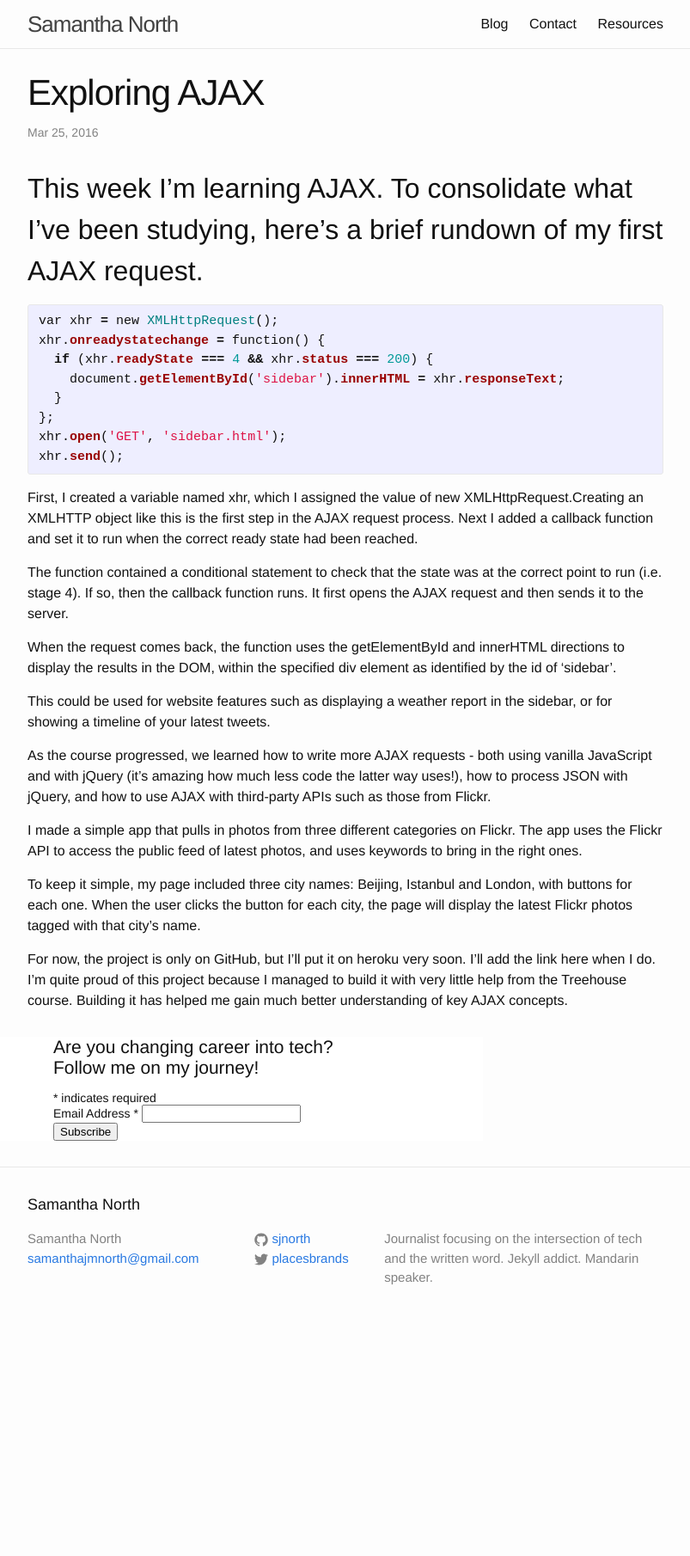
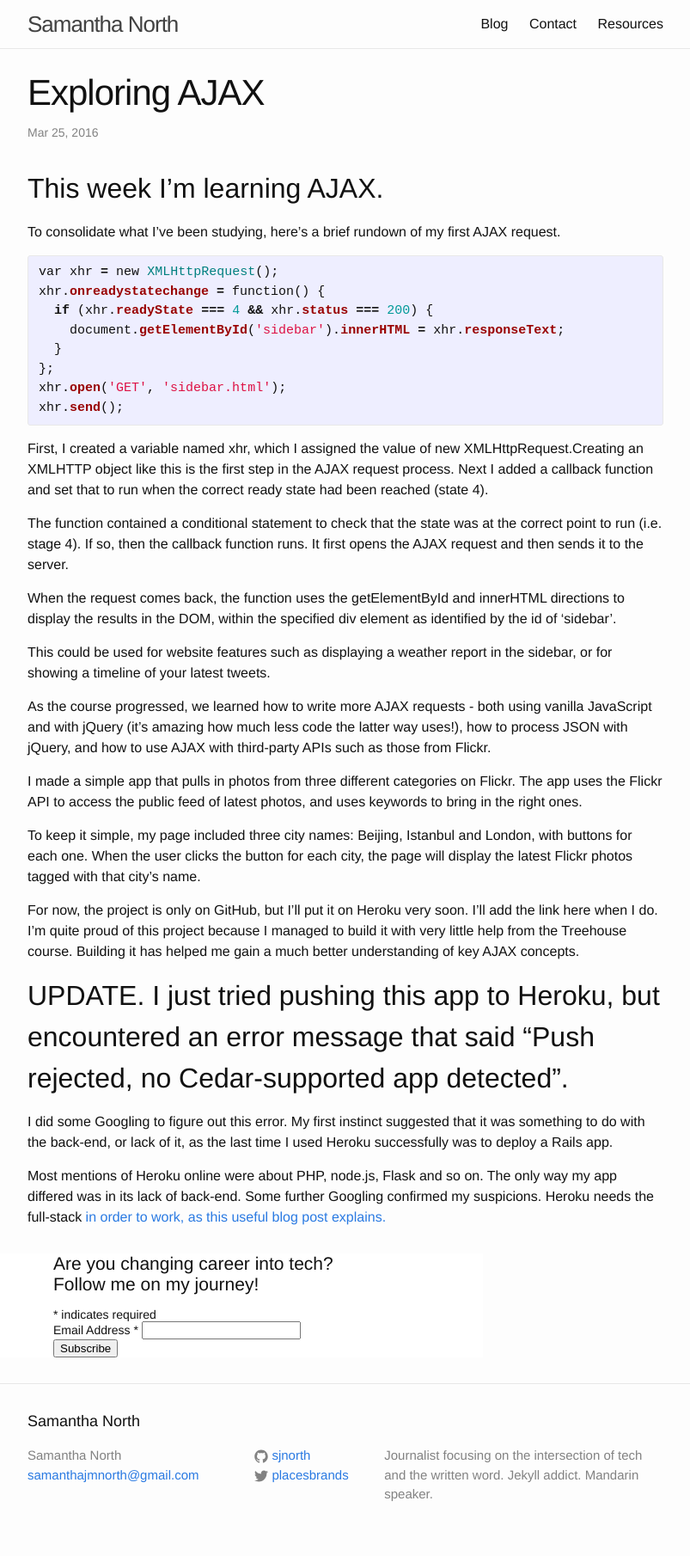
Before and after one commit to sjnorth/sjnorth.github.io, a Jekyll site: the page built from _posts/2016-03-25-exploring-ajax.md, in a window 1280 px wide. Shown: the whole page at 86% size, without its empty margins (238-1041 px from the left). Built offline with Jekyll 4.4.1, drawn with Linux system fonts in a browser that asks for light colours; comment, search, counter and statistics services are not loaded; before the commit the page ends 1558 px from its top, so only the background shows below that.

Commit message:
added more info to blog

```diff
--- a/_posts/2016-03-25-exploring-ajax.md
+++ b/_posts/2016-03-25-exploring-ajax.md
@@ -6,7 +6,9 @@ date:   2016-03-25 15:00:47 +0200
 categories: tech
 ---
 
-## This week I'm learning AJAX. To consolidate what I've been studying, here's a brief rundown of my first AJAX request.
+## This week I'm learning AJAX.
+
+To consolidate what I've been studying, here's a brief rundown of my first AJAX request.
 
 {% highlight ruby %}
 
@@ -21,7 +23,7 @@ xhr.send();
 
 {% endhighlight %}
 
-First, I created a variable named xhr, which I assigned the value of new XMLHttpRequest.Creating an XMLHTTP object like this is the first step in the AJAX request process. Next I added a callback function and set it to run when the correct ready state had been reached.
+First, I created a variable named xhr, which I assigned the value of new XMLHttpRequest.Creating an XMLHTTP object like this is the first step in the AJAX request process. Next I added a callback function and set that to run when the correct ready state had been reached (state 4).
 
 The function contained a conditional statement to check that the state was at the correct point to run (i.e. stage 4). If so, then the callback function runs. It first opens the AJAX request and then sends it to the server.
 
@@ -35,4 +37,10 @@ I made a simple app that pulls in photos from three different categories on Flic
 
 To keep it simple, my page included three city names: Beijing, Istanbul and London, with buttons for each one. When the user clicks the button for each city, the page will display the latest Flickr photos tagged with that city's name.
 
-For now, the project is only on GitHub, but I'll put it on heroku very soon. I'll add the link here when I do. I'm quite proud of this project because I managed to build it with very little help from the Treehouse course. Building it has helped me gain much better understanding of key AJAX concepts.
+For now, the project is only on GitHub, but I'll put it on Heroku very soon. I'll add the link here when I do. I'm quite proud of this project because I managed to build it with very little help from the Treehouse course. Building it has helped me gain a much better understanding of key AJAX concepts.
+
+## UPDATE. I just tried pushing this app to Heroku, but encountered an error message that said "Push rejected, no Cedar-supported app detected".
+
+I did some Googling to figure out this error. My first instinct suggested that it was something to do with the back-end, or lack of it, as the last time I used Heroku successfully was to deploy a Rails app.
+
+Most mentions of Heroku online were about PHP, node.js, Flask and so on. The only way my app differed was in its lack of back-end. Some further Googling confirmed my suspicions. Heroku needs the full-stack [in order to work, as this useful blog post explains.](http://erictsang.co/deploying-your-angular-app-to-heroku/)
```
